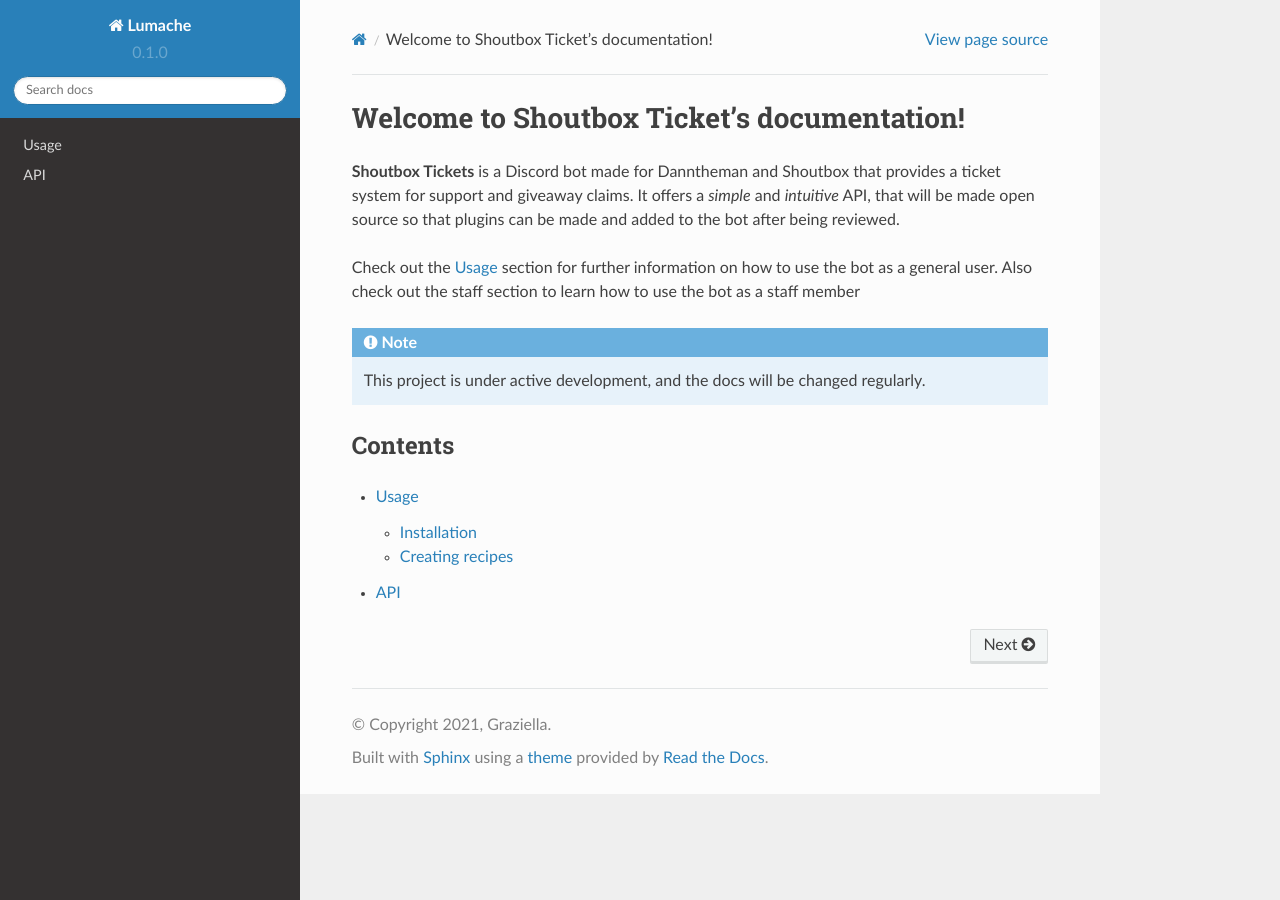
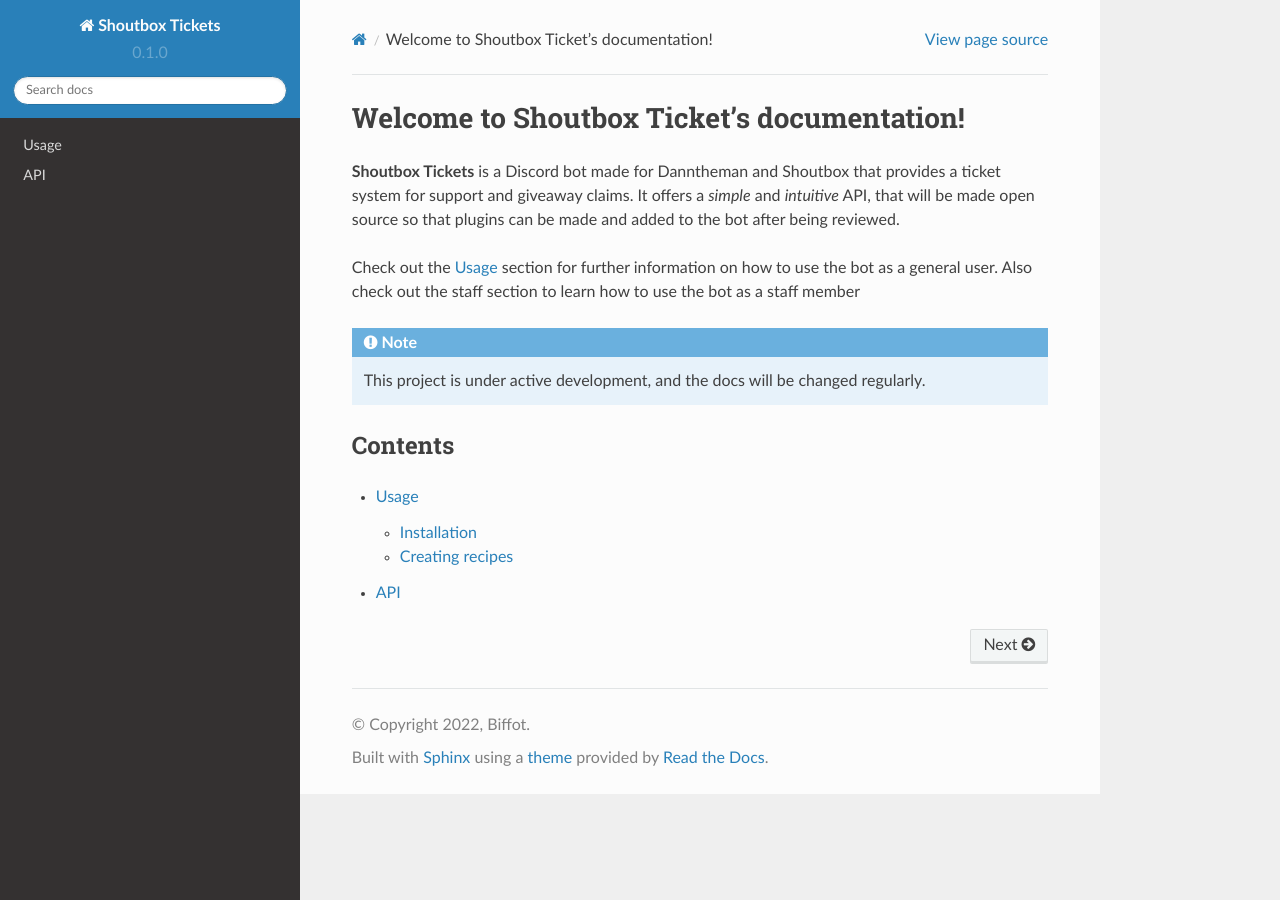
Before and after one commit to biffotmc/Shoutbox-Tickets-Docs, a Sphinx documentation site: the page built from docs/source/index.rst, in a window 1280 px wide. Built offline with Sphinx 7.4.7 and the Read the Docs theme 2.0.0, drawn with Linux system fonts in a browser that asks for light colours.

Commit message:
Update conf.py

```diff
--- a/docs/source/conf.py
+++ b/docs/source/conf.py
@@ -2,9 +2,9 @@
 
 # -- Project information
 
-project = 'Lumache'
-copyright = '2021, Graziella'
-author = 'Graziella'
+project = 'Shoutbox Tickets'
+copyright = '2022, Biffot'
+author = 'Biffot'
 
 release = '0.1'
 version = '0.1.0'
```
